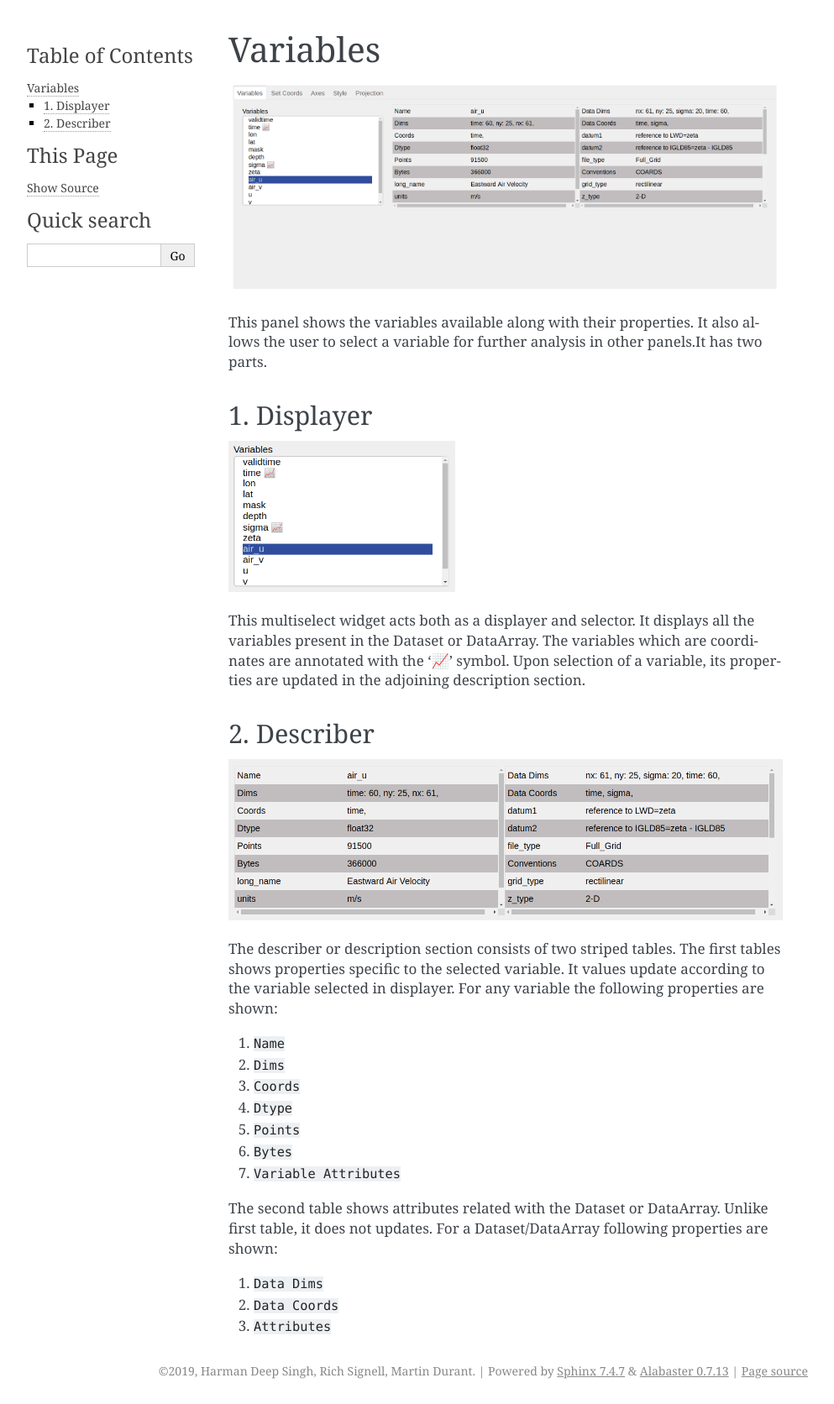
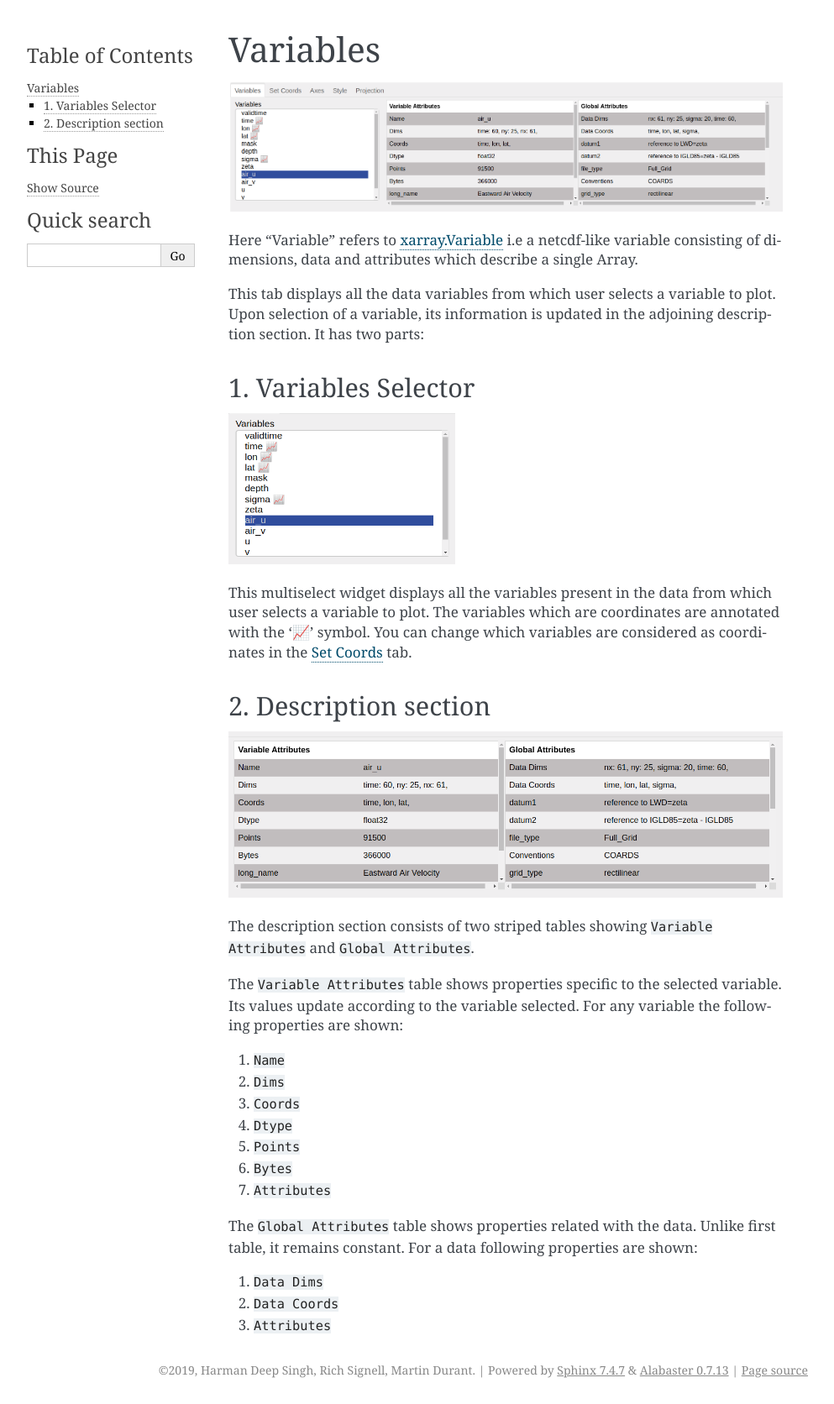
Before and after one commit to intake/xrviz, a Sphinx documentation site: the page built from docs/source/variables.rst, in a window 1280 px wide. Shown: the whole page at 84% size, without its empty margins (148-1141 px from the left). Built offline with Sphinx 7.4.7, drawn with Linux system fonts in a browser that asks for light colours.

Commit message:
Improve Variabes, Set_coords

```diff
--- a/docs/source/variables.rst
+++ b/docs/source/variables.rst
@@ -1,34 +1,39 @@
 Variables
 =========
 
-.. image:: _static/images/variables_initial.png
+.. image:: _static/images/variables.png
 
-This panel shows the variables available along with their properties.
-It also allows the user to select a variable for further analysis in
-other panels.It has two parts.
+Here "Variable" refers to `xarray.Variable <http://xarray.pydata.org/en/stable/generated/xarray.Variable.html>`_
+i.e a netcdf-like variable consisting of dimensions, data and attributes which
+describe a single Array.
 
-1. Displayer
-------------
+This tab displays all the data variables from which user selects a variable
+to plot. Upon selection of a variable, its information is updated in the
+adjoining description section. It has two parts:
+
+
+1. Variables Selector
+---------------------
 
 .. raw:: html
 
-   <img src="_static/images/displayer.png" alt="Displayer" style="width:270px;height:180px;">
+   <img src="_static/images/selector.png" alt="Selector" style="width:270px;height:180px;">
 
+This multiselect widget displays all the variables present in the data from
+which user selects a variable to plot. The variables which are coordinates
+are annotated with the  ‘📈’ symbol. You can change which variables are
+considered as coordinates in the :doc:`set_coords` tab.
 
-This multiselect widget acts both as a displayer and selector. It
-displays all the variables present in the Dataset or DataArray.
-The variables which are coordinates are annotated with the  ‘📈’
-symbol. Upon selection of a variable, its properties are updated
-in the adjoining description section.
+2. Description section
+----------------------
 
-2. Describer
-------------
+.. image:: _static/images/description_section.png
 
-.. image:: _static/images/describer.png
+The description section consists of two striped tables showing
+``Variable Attributes`` and ``Global Attributes``.
 
-The describer or description section consists of two striped tables.
-The first tables shows properties specific to the selected variable.
-It values update according to the variable selected in displayer.
+The ``Variable Attributes`` table shows properties specific to the
+selected variable. Its values update according to the variable selected.
 For any variable the following properties are shown:
 
 1. ``Name``
@@ -37,10 +42,10 @@ For any variable the following properties are shown:
 4. ``Dtype``
 5. ``Points``
 6. ``Bytes``
-7. ``Variable Attributes``
+7. ``Attributes``
 
-The second table shows attributes related with the Dataset or DataArray.
-Unlike first table, it does not updates. For a Dataset/DataArray following
+The ``Global Attributes`` table shows properties related with the data.
+Unlike first table, it remains constant. For a data following
 properties are shown:
 
 1. ``Data Dims``
```
Also changed, not shown: docs/source/set_coords.rst (+3 -9 lines), docs/source/_static/images/describer.png (deleted), docs/source/_static/images/description_section.png (added), docs/source/_static/images/selector.png (added), docs/source/_static/images/variables.png (added), docs/source/_static/images/variables_initial.png (deleted), 1 other file.
